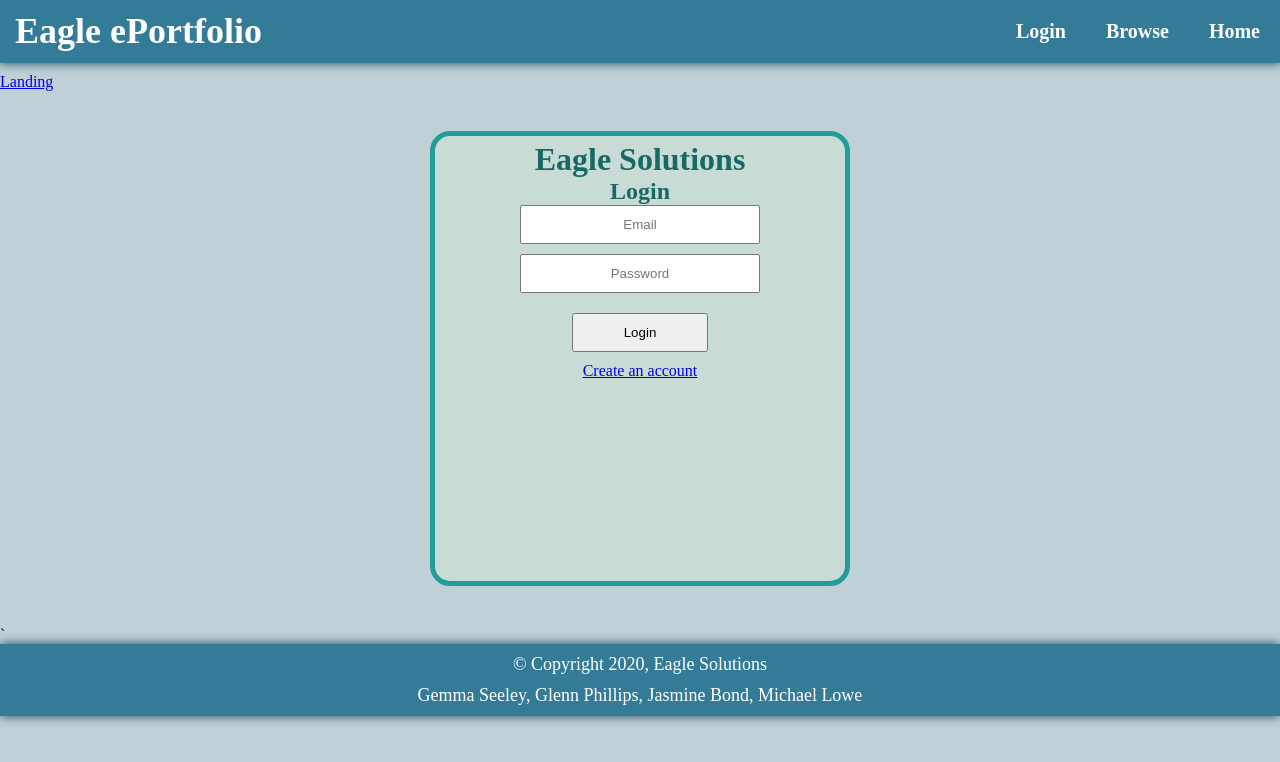
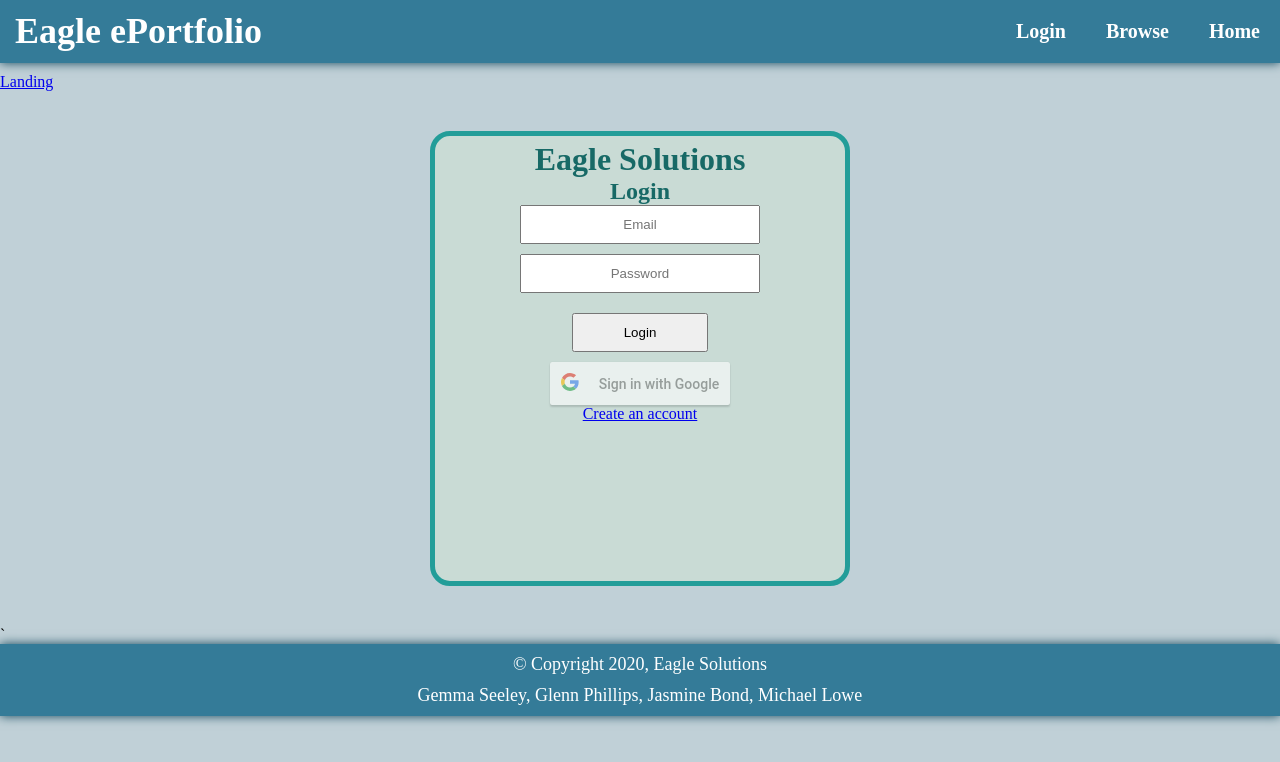
Before and after one commit to l8102/it-project2020, a React (Create React App) app in the folder eaglesolutions/: page /login in a window 1280 px wide. Shown: the top 762 px of the page. Built offline with nearby package versions, Linux system fonts and the light colour scheme.

Commit message:
Added Google Sign-in on the updated Login page

```diff
--- a/eaglesolutions/src/Api.js
+++ b/eaglesolutions/src/Api.js
@@ -2,13 +2,27 @@ import axios from "axios";
 import GoogleLogin from "react-google-login";
 
 const BASE_URL = "http://localhost:3000";
-<script src="https://apis.google.com/js/platform.js?onload=init" async defer></script>
 
-
+/*
 function init() {
   gapi.load('auth2', function() {
-    /* Ready. Make a call to gapi.auth2.init or some other API */
+    /* Ready. Make a call to gapi.auth2.init or some other API
   });
+ }
+*/
+
+export function responseGoogle(response) {
+     console.log(response);
+     axios({
+      method: "POST",
+      url: "http://localhost:3001/account/googleLogin",
+      data: {tokenId: response.tokenId}
+	 }).then(response => {
+        console.log(response);
+	 })
+	}
+
+export function responseFailGoogle(response) {
 }
 
 
--- a/eaglesolutions/src/pages/Login.js
+++ b/eaglesolutions/src/pages/Login.js
@@ -1,6 +1,8 @@
 import React, { Component } from 'react';
 import { NavLink } from 'react-router-dom';
 import "../css/Account.css";
+import { responseGoogle, responseFailGoogle } from "../Api.js"
+import GoogleLogin from "react-google-login";
 
 export default class Login extends Component {
     constructor(props) {
@@ -62,6 +64,16 @@ export default class Login extends Component {
                         type="submit"
                         value="Login" />
                     <br />
+
+                    <GoogleLogin
+                        clientId="897229494960-nm4q7ik3qroekhmuccva0p20a0bnk00q.apps.googleusercontent.com"
+                        buttonText="Sign in with Google"
+                        onSuccess={responseGoogle}
+                        onFailure={responseFailGoogle}
+                        cookiePolicy={'single_host_origin'}
+                     />
+                     <br />
+
                     <NavLink to="/account">
                         Create an account
                     </NavLink>
```
